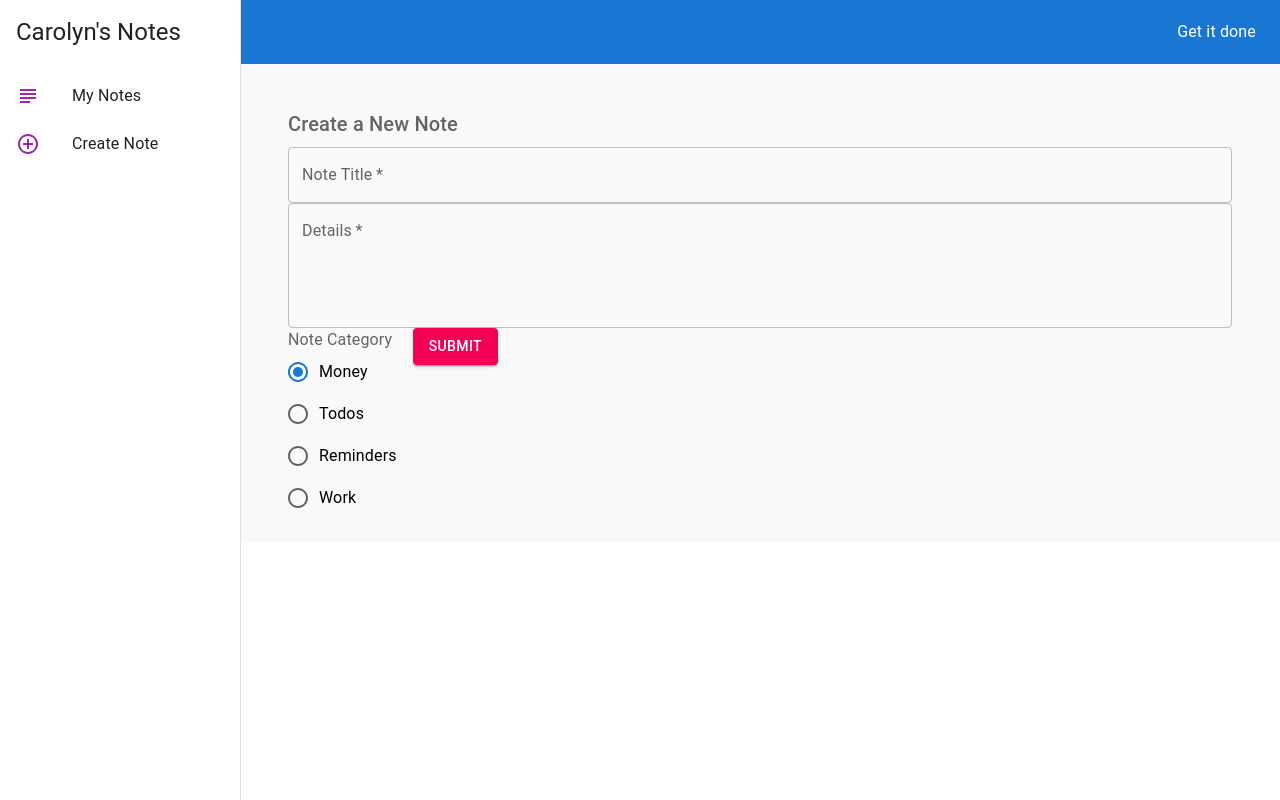
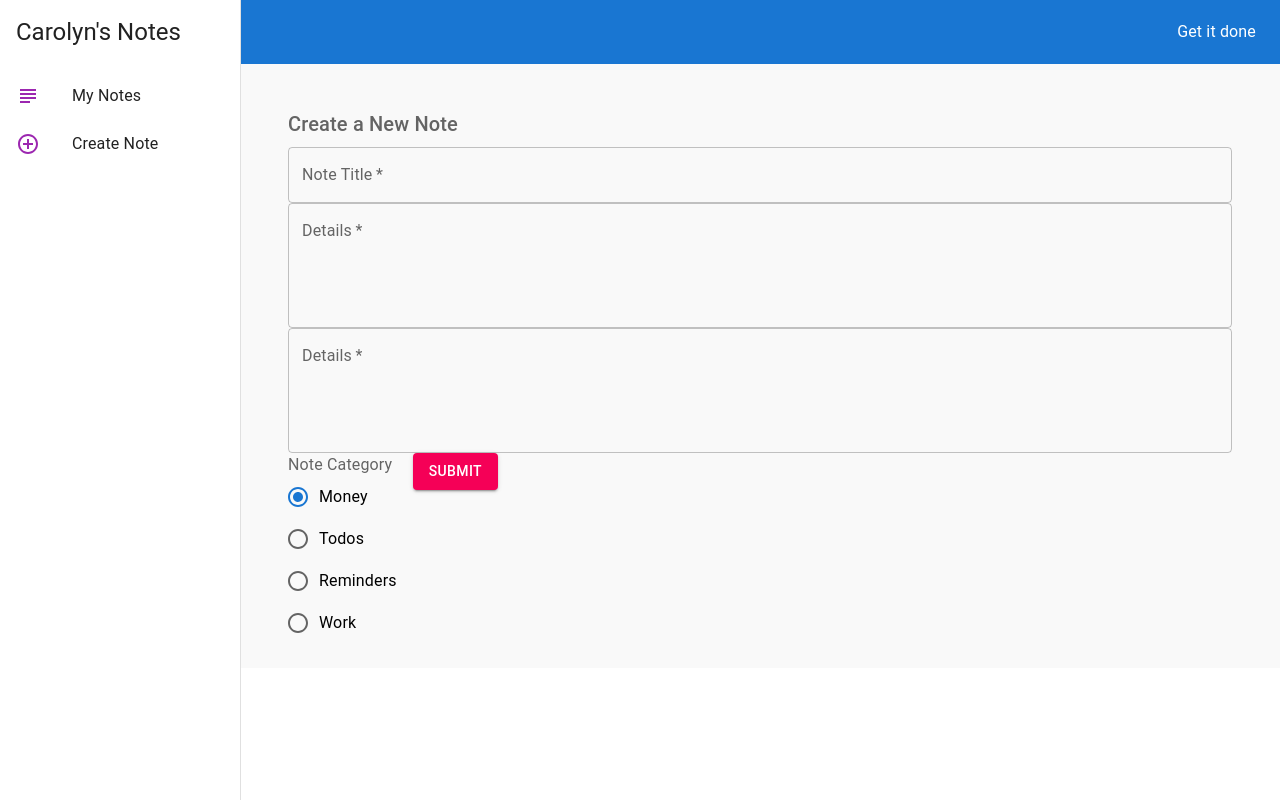
Before and after one commit to mcdonaldcarolyn/productivity-app, a React (Create React App) app: page /create in a window 1280 px wide. Built offline with nearby package versions, Linux system fonts and the light colour scheme.

Commit message:
add more detail

```diff
--- a/data/db.json
+++ b/data/db.json
@@ -44,6 +44,24 @@
         false
       ],
       "id": 8
+    },
+    {
+      "title": "production app ",
+      "details": "add more details \nmake it so you can pull one card ",
+      "category": "work",
+      "checked": [
+        false
+      ],
+      "id": 9
+    },
+    {
+      "title": "house stuff",
+      "details": "put it all away",
+      "category": "todos",
+      "checked": [
+        false
+      ],
+      "id": 10
     }
   ]
 }
--- a/src/pages/Create.js
+++ b/src/pages/Create.js
@@ -84,6 +84,17 @@ export default function Create() {
           required
           error={detailsError}
         />
+        <TextField className={classes.field}
+          onChange={(e) => setDetails(e.target.value)}
+          label="Details"
+          variant="outlined"
+          color="secondary"
+          multiline
+          rows={4}
+          fullWidth
+          required
+          error={detailsError}
+        />
         <FormControl className={classes.field}>
           <FormLabel>Note Category</FormLabel>
           <RadioGroup value={category} onChange={(e) => setCategory(e.target.value)}>
```
